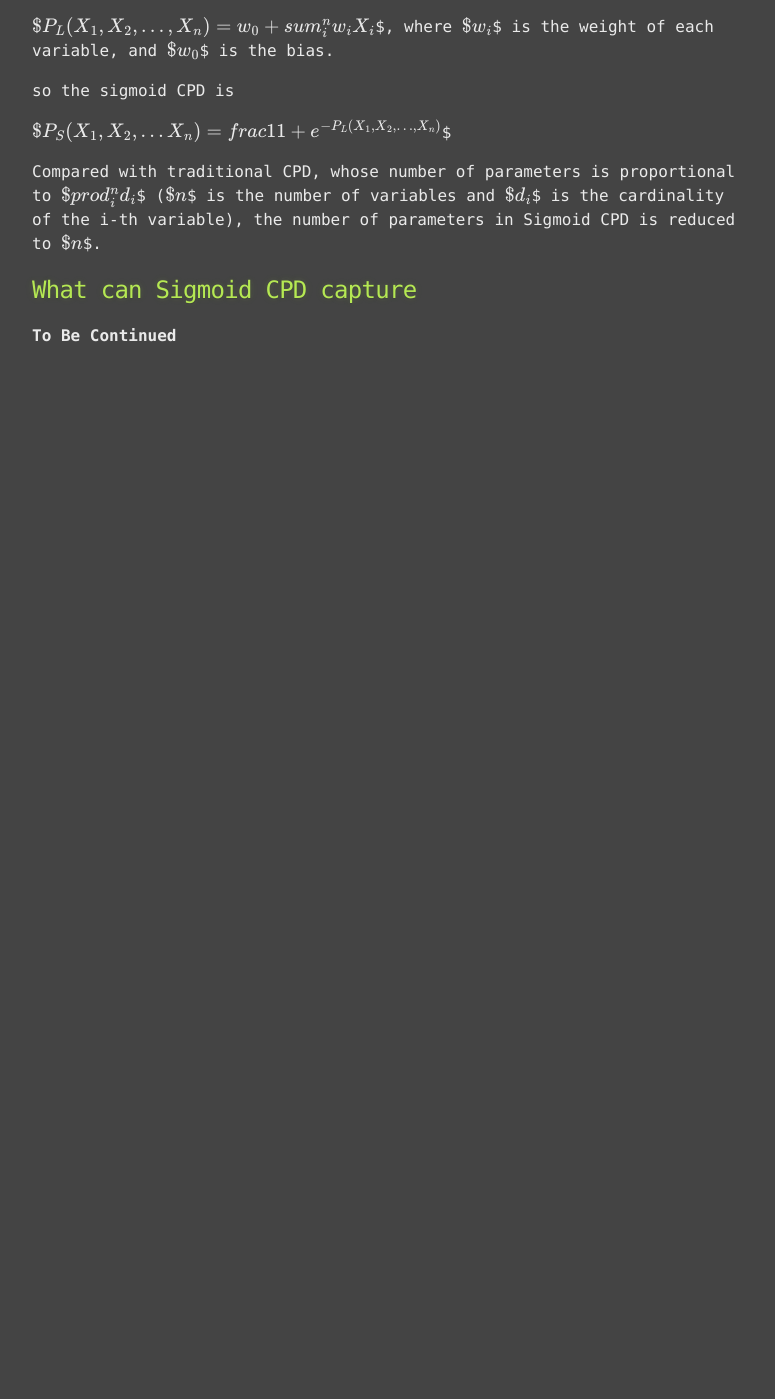
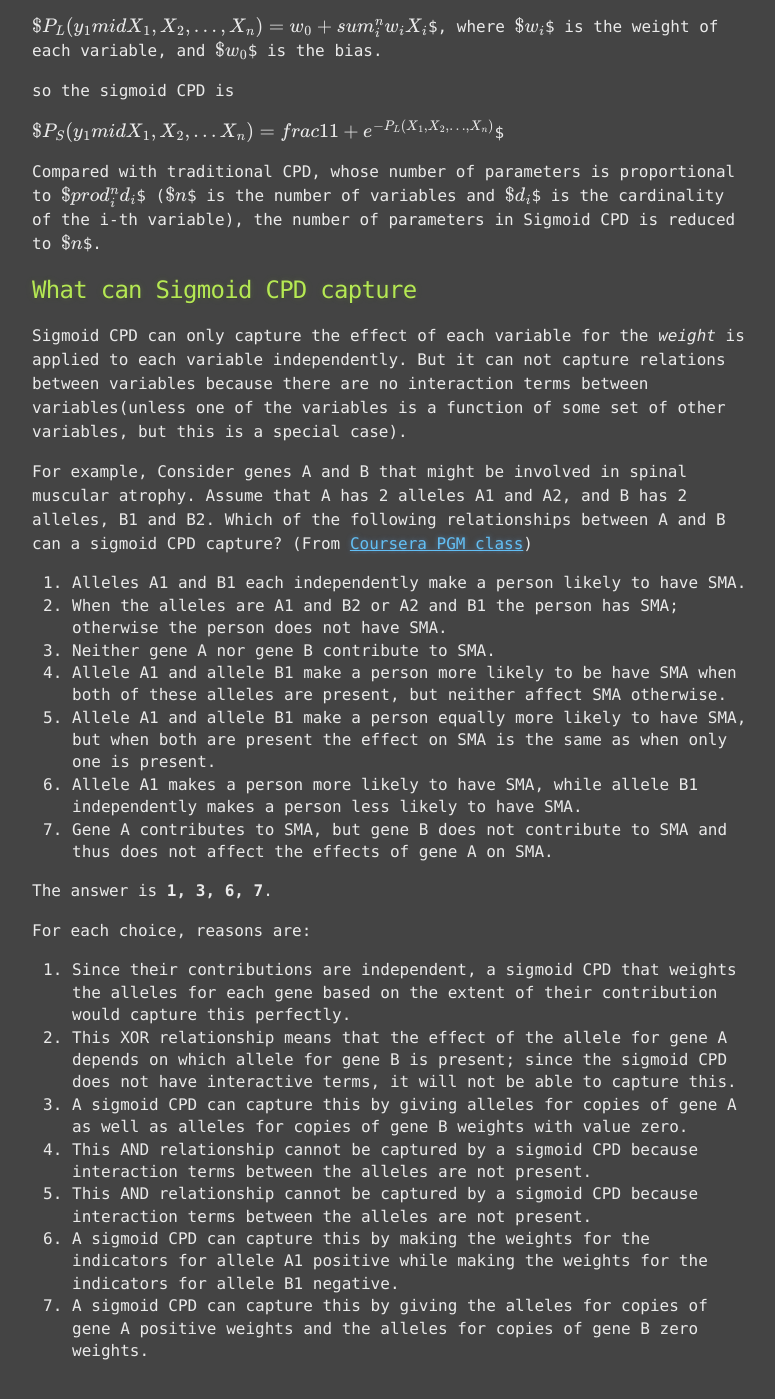
Before and after one commit to mlnotes/mlnotes.github.com, a Jekyll site: the page built from _posts/2013-05-02-sigmoid.md, in a window 1280 px wide and 1400 px high, scrolled down 1101 px. Shown: the whole window, without its empty margins (248-1023 px from the left). Built offline with Jekyll 4.4.1, drawn with Linux system fonts in a browser that asks for light colours; formulas are drawn with MathJax 3; comment, search, counter and statistics services are not loaded; before the commit the page ends 1523 px from its top, so only the background shows below that; some of the changed text lies outside the part shown.

Commit message:
sigmoid finished

```diff
--- a/_posts/2013-05-02-sigmoid.md
+++ b/_posts/2013-05-02-sigmoid.md
@@ -20,19 +20,39 @@ $$ S(x) = \\frac{1}{1+e^{-x}}$$
 
 ## What is Sigmoid CPD
 
-Sigmoid CPD is an variant of linear CPD, it just applies a sigmoid function on the linear result. And the parameters in Sigmoid CPD are just the weights in the linear relationship. For distribution $$$P(X_1, X_2,…, X_n)$$$ , the linear CPD is
+Sigmoid CPD(*Conditional Probability Distribution*) is an variant of linear CPD, it just applies a sigmoid function on the linear result. And the parameters in Sigmoid CPD are just the weights in the linear relationship. For distribution $$$P(y_1 \\mid X_1, X_2,…, X_n)$$$ , the linear CPD is
 
-$$$ P_L(X_1, X_2, …, X_n) = w_0 + \\sum_i^n w_i X_i $$$, where $$$w_i$$$ is the weight of each variable, and $$$w_0$$$ is the bias.
+$$$ P_L(y_1 \\mid X_1, X_2, …, X_n) = w_0 + \\sum_i^n w_i X_i $$$, where $$$w_i$$$ is the weight of each variable, and $$$w_0$$$ is the bias.
 
 so the sigmoid CPD is
 
-$$$ P_S(X_1, X_2, … X_n) = \\frac {1}{1+e^{-P_L(X_1, X_2, …, X_n)}}$$$
+$$$ P_S(y_1 \\mid X_1, X_2, … X_n) = \\frac {1}{1+e^{-P_L(X_1, X_2, …, X_n)}}$$$
 
 Compared with traditional CPD, whose number of parameters is proportional to $$$ \\prod_i^n d_i $$$ ($$$n$$$ is the number of variables and $$$d_i$$$ is the cardinality of the i-th variable), the number of parameters in Sigmoid CPD is reduced to $$$n$$$.
 
 
 
 ## What can Sigmoid CPD capture
+Sigmoid CPD can only capture the effect of each variable for the *weight* is applied to each variable independently. But it can not capture relations between variables because there are no interaction terms between variables(unless one of the variables is a function of some set of other variables, but this is a special case).
 
+For example, Consider genes A and B that might be involved in spinal muscular atrophy. Assume that A has 2 alleles A1 and A2, and B has 2 alleles, B1 and B2. Which of the following relationships between A and B can a sigmoid CPD capture? (From [Coursera PGM class](https://class.coursera.org/pgm-003/class/index))
 
-**To Be Continued**
+1. Alleles A1 and B1 each independently make a person likely to have SMA.
+2. When the alleles are A1 and B2 or A2 and B1 the person has SMA; otherwise the person does not have SMA.
+3. Neither gene A nor gene B contribute to SMA.
+4. Allele A1 and allele B1 make a person more likely to be have SMA when both of these alleles are present, but neither affect SMA otherwise.
+5. Allele A1 and allele B1 make a person equally more likely to have SMA, but when both are present the effect on SMA is the same as when only one is present.
+6. Allele A1 makes a person more likely to have SMA, while allele B1 independently makes a person less likely to have SMA.
+7. Gene A contributes to SMA, but gene B does not contribute to SMA and thus does not affect the effects of gene A on SMA.
+
+The answer is **1, 3, 6, 7**.
+
+For each choice, reasons are:
+
+1. Since their contributions are independent, a sigmoid CPD that weights the alleles for each gene based on the extent of their contribution would capture this perfectly.
+2. This XOR relationship means that the effect of the allele for gene A depends on which allele for gene B is present; since the sigmoid CPD does not have interactive terms, it will not be able to capture this.
+3. A sigmoid CPD can capture this by giving alleles for copies of gene A as well as alleles for copies of gene B weights with value zero.
+4. This AND relationship cannot be captured by a sigmoid CPD because interaction terms between the alleles are not present.
+5. This AND relationship cannot be captured by a sigmoid CPD because interaction terms between the alleles are not present.
+6. A sigmoid CPD can capture this by making the weights for the indicators for allele A1 positive while making the weights for the indicators for allele B1 negative.
+7. A sigmoid CPD can capture this by giving the alleles for copies of gene A positive weights and the alleles for copies of gene B zero weights.
```
Also changed, not shown: other parts of _posts/2013-05-02-sigmoid.md (+1 -1 lines).
